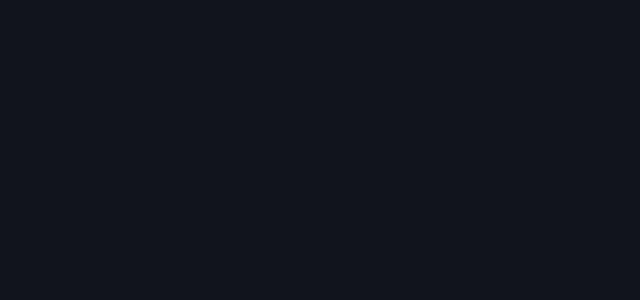
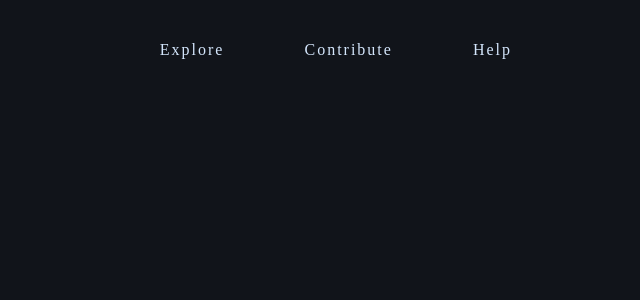
Before and after one commit to georgichichev/planetino, a React (Create React App) app: page / in a window 1280 px wide. Shown: the top 300 px of the page, without its empty margins (640-1280 px from the left). Built offline with nearby package versions, Linux system fonts and the light colour scheme.

Commit message:
Create header

```diff
--- a/src/App.css
+++ b/src/App.css
@@ -5,4 +5,32 @@
 }
 body{
     background-color: #11141a;
+    font-family: "Sora";
+    letter-spacing: 2px;
+    height: 100vh;
+    width: 100vw;
 }
+
+.header{
+    height: 100px;
+    width: 80%;
+    margin: auto;
+}
+
+.navigation{
+    height: 100%;
+}
+
+.navigation ul{
+    height: 100%;
+    display: flex;
+    list-style-type: none;
+    justify-content: end;
+    align-items: center;
+    gap: 80px;
+}
+
+.navigation ul li a{
+    text-decoration: none;
+    color: #d4e6fc
+}
--- a/src/App.js
+++ b/src/App.js
@@ -1,9 +1,15 @@
 import './App.css';
+import Header from "./components/Header/Header.js";
+import { BrowserRouter } from "react-router-dom";
 
 function App() {
     return (
-        <div className="App">
-        </div>
+        <BrowserRouter>
+            <div>
+                <Header/>
+
+            </div>
+        </BrowserRouter>
     );
 }
 
--- /dev/null
+++ b/src/components/Header/Header.js
@@ -0,0 +1,27 @@
+import {Link} from "react-router-dom";
+import { motion } from "framer-motion"
+
+const menuItems = ['Explore', 'Contribute', 'Help'];
+
+const Header = () => {
+    return(
+        <header className="header">
+            <nav className="navigation">
+                <ul>
+                    {menuItems.map(x => {
+                        return(
+                            <motion.li
+                                whileHover={{scale: 1.2}}
+                                key={x}
+                            >
+                                <Link>{x}</Link>
+                            </motion.li>
+                        )
+                    })}
+                </ul>
+            </nav>
+        </header>
+    )
+}
+
+export default Header
```
